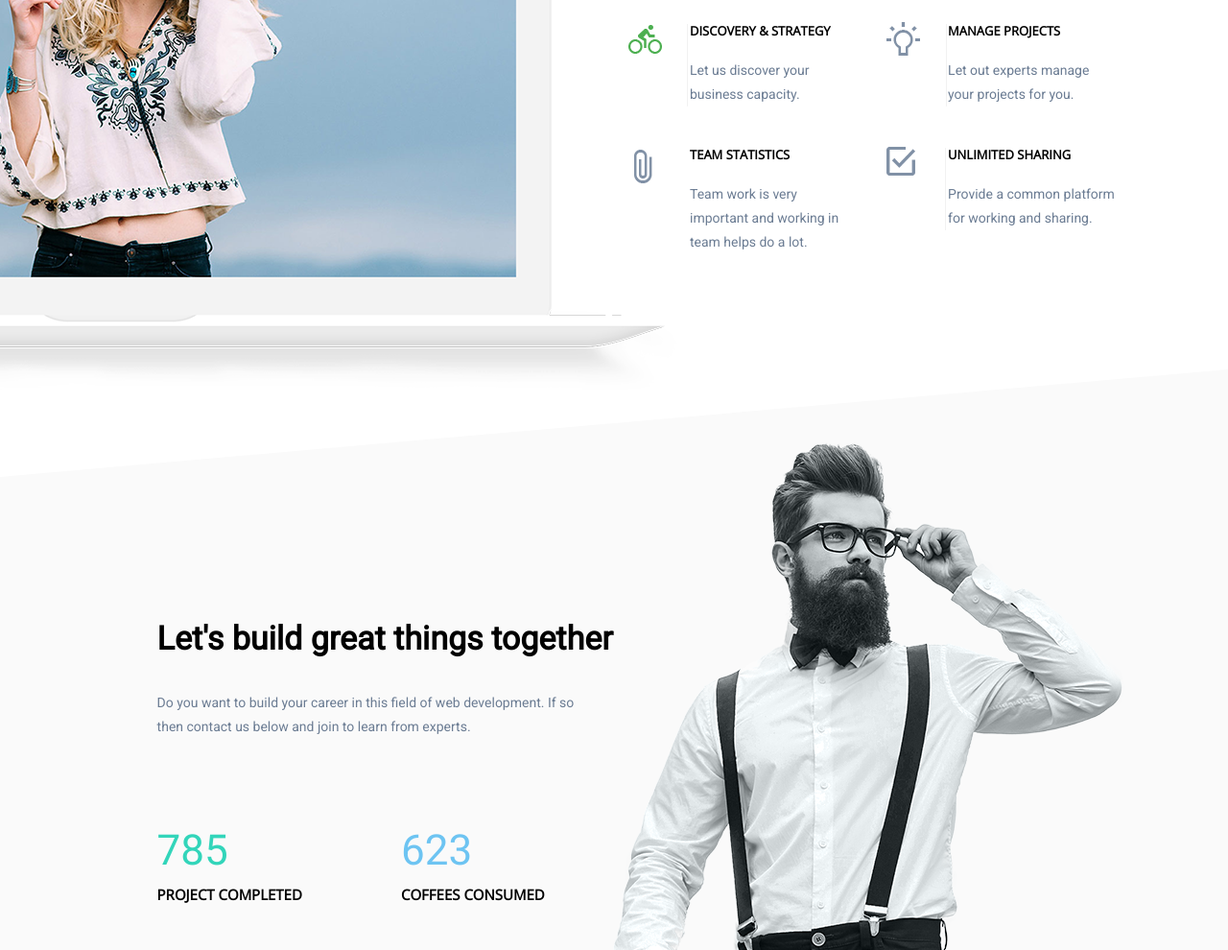
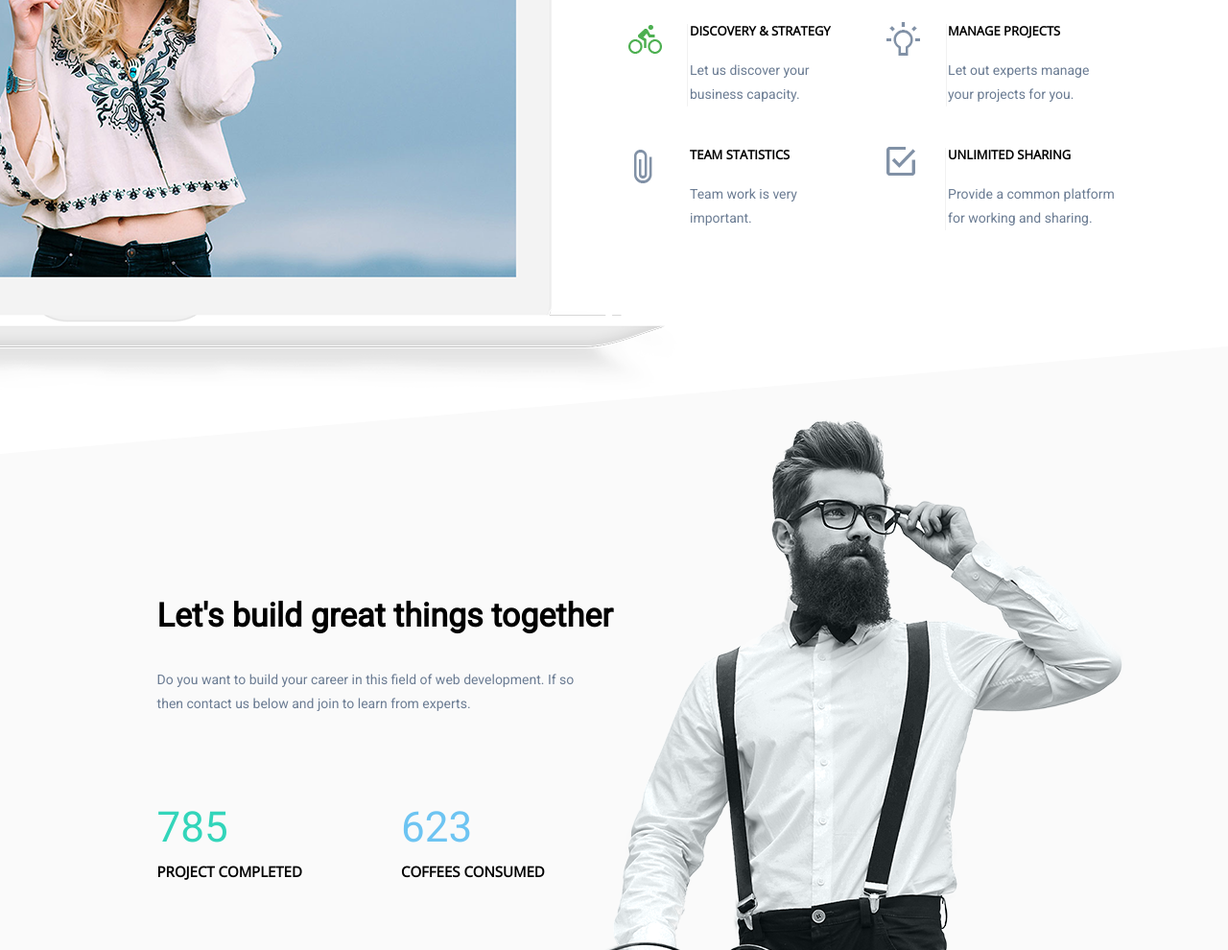
Before and after one commit to PaxPrz/firefly-responsive-web, a plain HTML site: page index.html in a window 1280 px wide. Shown: the part 1426-2416 px from the top of the page at 96% size. Drawn offline with nearby package versions, Linux system fonts and the light colour scheme.

Commit message:
minorfix2

```diff
--- a/index.html
+++ b/index.html
@@ -93,7 +93,7 @@
                         <ul>
                             <li><img src="./images/services/cycle.png" alt="" class=""><h3>Discovery & Strategy</h3><p>Let us discover your business capacity.</p></li>
                             <li><img src="./images/services/bulb.png" alt="" class=""><h3>Manage Projects</h3><p>Let out experts manage your projects for you.</p></li>
-                            <li><img src="./images/services/golo.png" alt="" class=""><h3>Team Statistics</h3><p>Team work is very important and working in team helps do a lot.</p></li>
+                            <li><img src="./images/services/golo.png" alt="" class=""><h3>Team Statistics</h3><p>Team work is very important.</p></li>
                             <li><img src="./images/services/tick.png" alt="" class=""><h3>Unlimited Sharing</h3><p>Provide a common platform for working and sharing.</p></li>
                         </ul>
                     </div>
```
